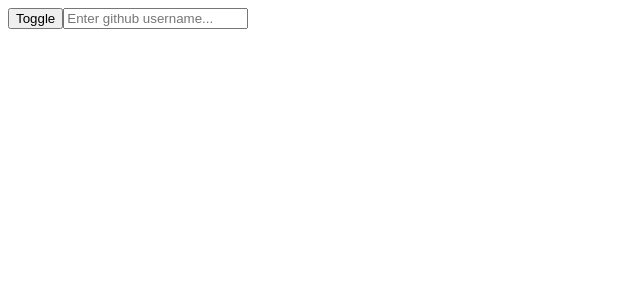
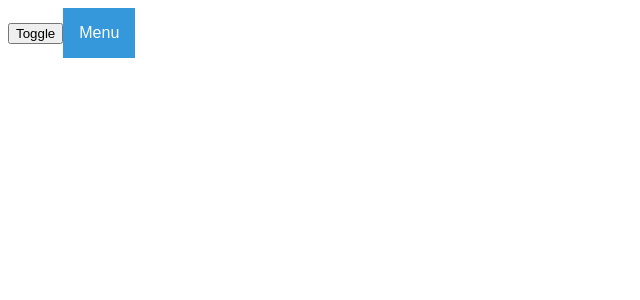
Before and after one commit to HelloWorld2k5/Learn_React, a React (Vite) app: page / in a window 1280 px wide. Both pictures are taken after a click on the button "Toggle". Shown: the top 300 px of the page, without its empty margins (0-640 px from the left). Built offline with nearby package versions, Linux system fonts and the light colour scheme.

Commit message:
update use on click outside by custom hook

```diff
--- a/src/App.css
+++ b/src/App.css
@@ -51,3 +51,39 @@
         transform: rotate(-90deg);
     }
 }
+
+.dropdown-btn {
+    background-color: #3498DB;
+    color: #fff;
+    padding: 16px;
+    font-size: 16px;
+    border: none;
+    cursor: pointer;
+}
+
+.dropdown-btn:hover {
+    background-color: #2980B9;
+}
+
+.dropdown {
+    position: relative;
+    display: inline-block;
+}
+
+.dropdown-content {
+    position: absolute;
+    background-color: #f1f1f1;
+    min-width: 160px;
+    z-index: 1;
+}
+
+.dropdown-content a {
+    color: #000;
+    padding: 12px 16px;
+    text-decoration: none;
+    display: block;
+}
+
+.dropdown-content a:hover {
+    background-color: #ddd;
+}
--- a/src/App.jsx
+++ b/src/App.jsx
@@ -1,6 +1,6 @@
 import { useState } from "react";
 import "./App.css";
-import UseDebounceWithCustomHook from "./exercises/UseDebounceWithCustomHook";
+import UseOnClickOutside from "./exercises/UseOnClickOutside";
 
 function App() {
     const [toggle, setToggle] = useState(false);
@@ -8,7 +8,7 @@ function App() {
     return (
         <>
             <button onClick={() => setToggle(!toggle)}>Toggle</button>
-            {toggle && <UseDebounceWithCustomHook />}
+            {toggle && <UseOnClickOutside />}
         </>
     );
 }
--- /dev/null
+++ b/src/exercises/UseOnClickOutside.jsx
@@ -0,0 +1,42 @@
+import { useEffect, useRef, useState } from "react";
+
+// Dropdown menu, khi nhấn vùng trống bên ngoài các options thì tự đóng lại
+
+// Custom hook này đảm nhiệm việc chạy hàm tắt dropdown nếu nhấn ra ngoài
+const useOnClickOutside = (ref, handler) => {
+    useEffect(() => {
+        const handleClick = (e) => {
+            if (!ref.current || ref.current.contains(e.target)) return;
+
+            handler();
+        };
+
+        document.addEventListener("click", handleClick);
+
+        return () => document.removeEventListener("click", handleClick);
+    }, [ref, handler]);
+};
+
+function UseOnClickOutside() {
+    const [isOpen, setIsOpen] = useState(false);
+    const dropdownRef = useRef(null);
+
+    useOnClickOutside(dropdownRef, () => setIsOpen(false))
+
+    return (
+        <div ref={dropdownRef} className="dropdown">
+            <button className="dropdown-btn" onClick={() => setIsOpen(true)}>Menu</button>
+            {isOpen && (
+                <div className="dropdown-content">
+                    <a href="#">Menu item 1</a>
+                    <a href="#">Menu item 2</a>
+                    <a href="#">Menu item 3</a>
+                    <a href="#">Menu item 4</a>
+                    <a href="#">Menu item 5</a>
+                </div>
+            )}
+        </div>
+    );
+}
+
+export default UseOnClickOutside;
```
